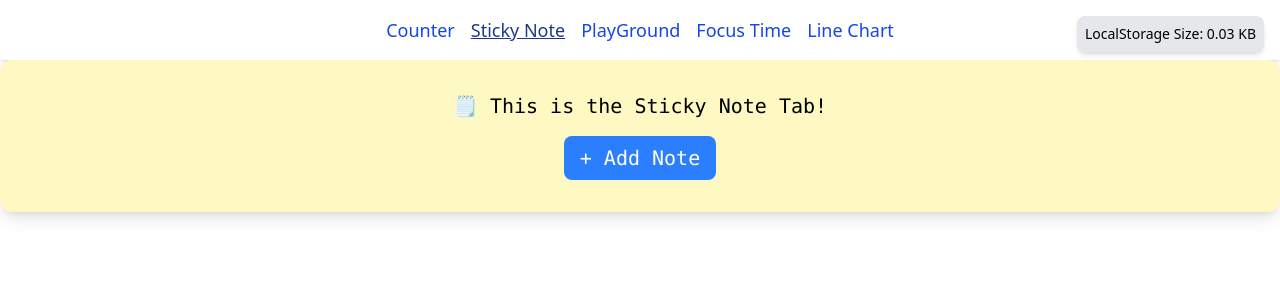
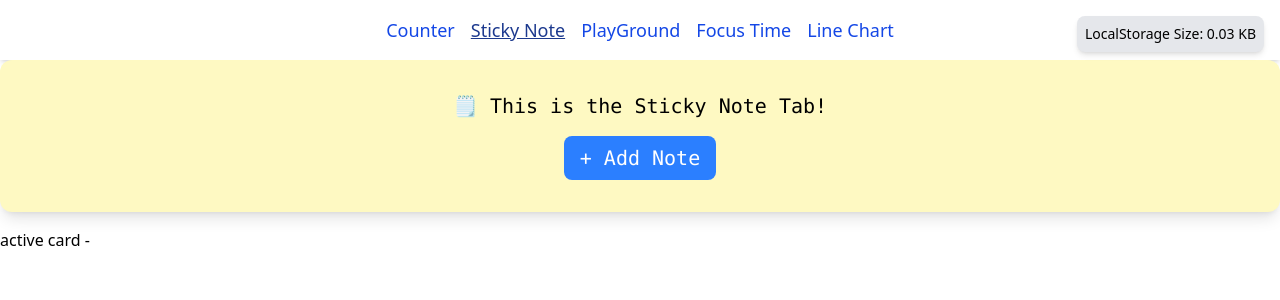
Before and after one commit to NikhilPathaniaa/taskpilot, a React (Vite) app: page /sticky-note in a window 1280 px wide. Shown: the top 300 px of the page. Built offline with nearby package versions, Linux system fonts and the light colour scheme.

Commit message:
learning drag drop

```diff
--- a/src/components/LineChart.jsx
+++ b/src/components/LineChart.jsx
@@ -8,12 +8,16 @@ const LineChart = () => {
   }, []);
 
   useEffect(() => {
-    console.log("Count changed:", count);
+    const handleResize = () => {
+      console.log("Window resized");
+    };
+    window.addEventListener("resize", handleResize);
 
     return () => {
-      console.log("Component will UNMOUNT 💀");
+      window.removeEventListener("resize", handleResize);
+      console.log("Window event listener removed");
     };
-  }, [count]);
+  }, []);
 
   return (
     <div>
--- a/src/components/SticyNote.jsx
+++ b/src/components/SticyNote.jsx
@@ -1,6 +1,6 @@
 import React, { useEffect, useState } from "react";
 
-const NoteLayout = ({ id, note, onRemove, onUpdate }) => {
+const NoteLayout = ({ id, note, onRemove, onUpdate, setActiveCard }) => {
   const handleInput = (e) => {
     onUpdate(id, { ...note, text: e.target.value });
   };
@@ -9,7 +9,7 @@ const NoteLayout = ({ id, note, onRemove, onUpdate }) => {
     onUpdate(id, { ...note, color: e.target.value });
   };
   return (
-    <div>
+    <div draggable onDragStart={() => setActiveCard(id)} onDragEnd={() => setActiveCard(null)}>
       <div className="flex items-center justify-between rounded-lg shadow-md mb-1 p-2">
         <select value={note.color} onChange={handleColorChange} className="border-2 border-blue-300 rounded-xl h-10">
           <option value="yellow" className="flex items-center justify-center">
@@ -36,6 +36,8 @@ const SticyNote = () => {
     const saved = localStorage.getItem("sticky-notes");
     return saved ? JSON.parse(saved) : [];
   });
+  const [activeCard, setActiveCard] = useState(null);
+  const [showDrop, setShowDrop] = useState(false);
 
   const handleAddNote = () => {
     const id = Date.now(); // unique id
@@ -63,7 +65,7 @@ const SticyNote = () => {
 
   console.log("notes", notes);
   return (
-    <div>
+    <div onDragEnter={() => setShowDrop(true)} onDragLeave={() => setShowDrop(false)}>
       <div className="text-center text-xl font-mono bg-yellow-100 p-8 rounded-xl shadow-lg">
         <p>🗒️ This is the Sticky Note Tab!</p>
         <button onClick={handleAddNote} className="mt-4 px-4 py-2 bg-blue-500 text-white rounded-lg hover:bg-blue-700 transition duration-200 ease-in-out">
@@ -73,9 +75,10 @@ const SticyNote = () => {
 
       <div className="mt-4 flex flex-wrap items-center justify-center gap-4">
         {notes.map((note) => (
-          <NoteLayout key={note.id} id={note.id} note={note} onRemove={handleRemoveNote} onUpdate={handleUpdateNote} />
+          <NoteLayout key={note.id} setActiveCard={setActiveCard} id={note.id} note={note} onRemove={handleRemoveNote} onUpdate={handleUpdateNote} />
         ))}
       </div>
+      <h1>active card - {activeCard}</h1>
     </div>
   );
 };
```
